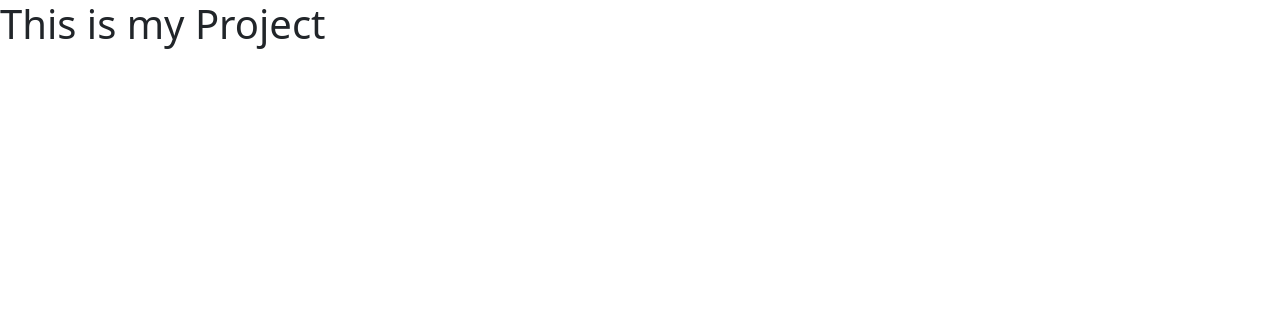
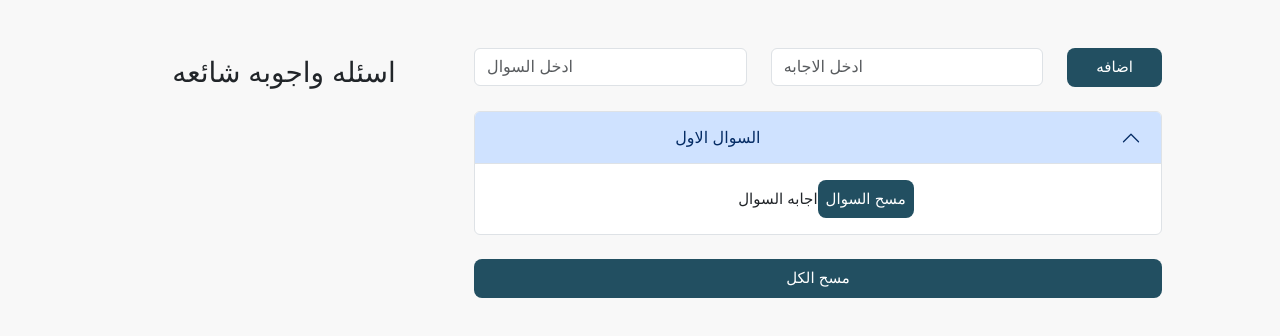
Before and after one commit to React-projects/Qusestion-answer, a React (Create React App) app: page / in a window 1280 px wide. Shown: the top 336 px of the page. Built offline with nearby package versions, Linux system fonts and the light colour scheme; a web font is replaced by a local one.

Commit message:
creating accordion and form and title

```diff
--- a/src/App.js
+++ b/src/App.js
@@ -1,10 +1,23 @@
-
+import { Col, Container, Row } from "react-bootstrap";
+import TitleProject from "./components/TitleProject";
+import FormInput from "./components/FormInput";
+import AccordionQAndA from "./components/AccordionQAndA";
 
 function App() {
   return (
-    <div className="App">
-      <h1> This is my Project </h1>
-
+    <div className="font text-center color-body">
+      <Container className="p-5">
+        <Row>
+          <Col md="4">
+            <TitleProject/>
+          </Col>
+          <Col md="8">
+            <FormInput/>
+            <AccordionQAndA/>
+          <button className="w-100 btn-color">مسح الكل</button>
+          </Col>
+        </Row>
+      </Container>
     </div>
   );
 }
--- /dev/null
+++ b/src/components/AccordionQAndA.jsx
@@ -0,0 +1,19 @@
+import Accordion from "react-bootstrap/Accordion";
+
+function AccordionQAndA() {
+  return (
+    <div>
+      <Accordion className="py-4" defaultActiveKey="0">
+        <Accordion.Item eventKey="0">
+          <Accordion.Header>  <div className="m-auto">  السوال الاول</div>    </Accordion.Header>
+          <Accordion.Body>
+            <p className="d-inline ms-3">اجابه السوال</p>
+            <button className="btn-color  ">مسح السوال</button>
+          </Accordion.Body>
+        </Accordion.Item>
+      </Accordion>
+    </div>
+  );
+}
+
+export default AccordionQAndA;
--- /dev/null
+++ b/src/components/FormInput.jsx
@@ -0,0 +1,21 @@
+import { Row, Col, Form  } from "react-bootstrap";
+
+function FormInput() {
+  return (
+    <Row>
+      <Col md="5">
+        <Form.Control type="email" placeholder="ادخل السوال" />
+      </Col>
+      <Col md="5">
+        <Form.Control type="password"  placeholder="ادخل الاجابه" />
+      </Col>
+      <Col md="2">
+        <button className=" btn-color w-100" type="submit">
+          اضافه
+        </button>
+      </Col>
+    </Row>
+  );
+}
+
+export default FormInput;
--- /dev/null
+++ b/src/components/TitleProject.js
@@ -0,0 +1,9 @@
+const TitleProject = () => {
+  return (
+    <div>
+      <h1 className=" fs-3 py-2">اسئله واجوبه شائعه</h1>
+    </div>
+  );
+};
+
+export default TitleProject;
```
